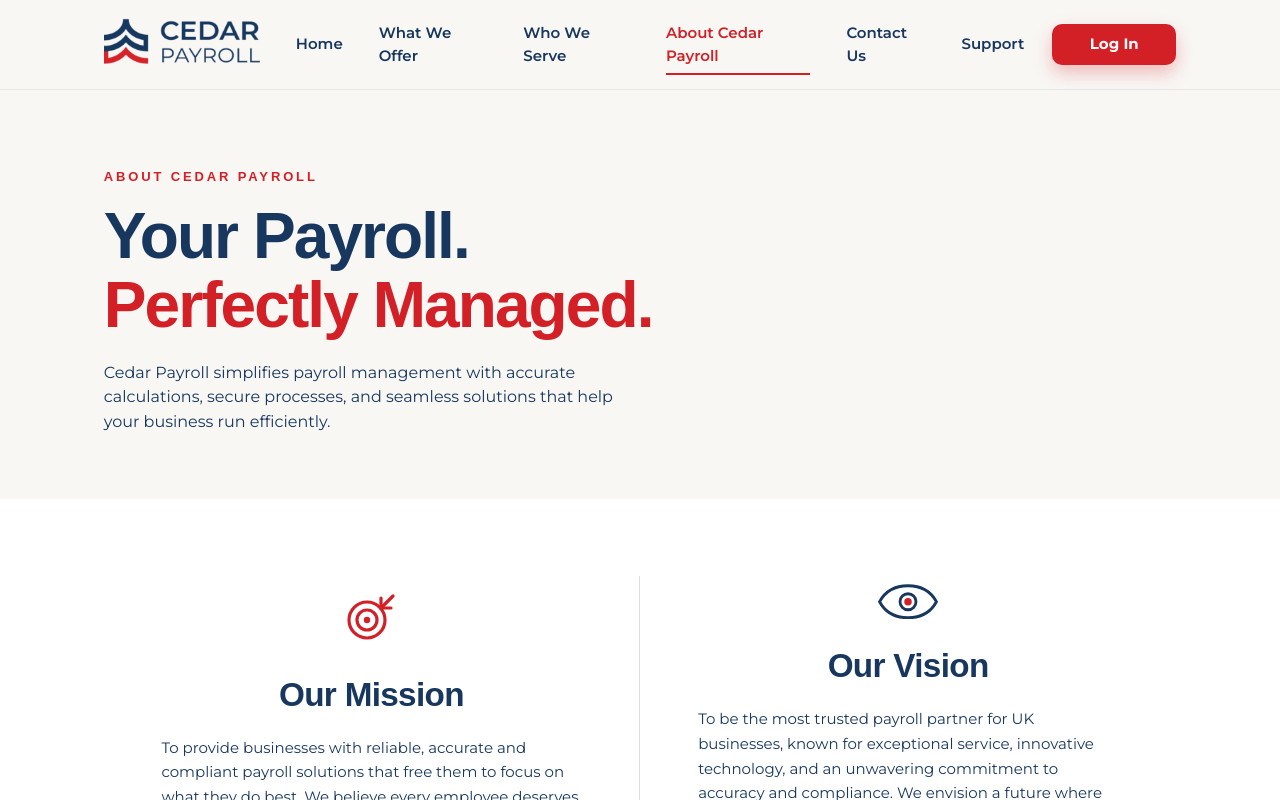
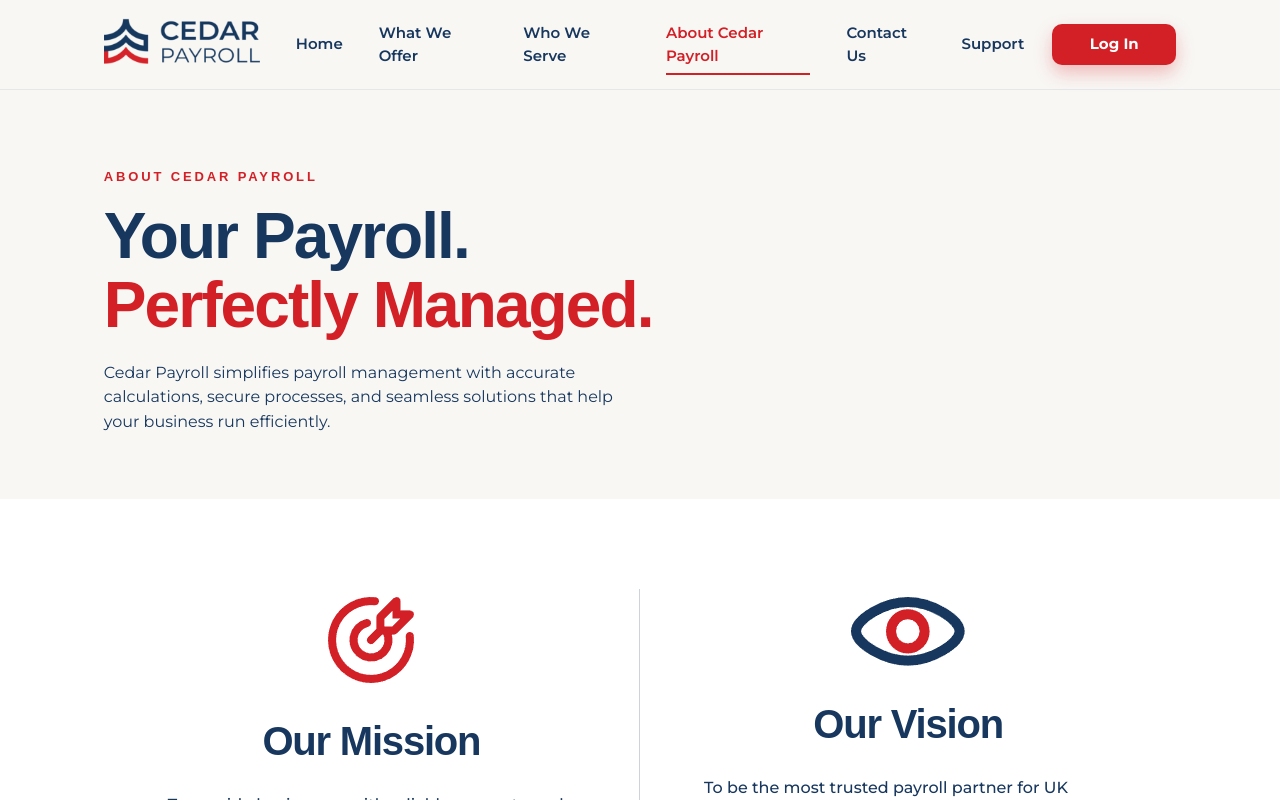
Before and after one commit to its-malaika16/cedar-payroll-frontend, a React (Vite) app: page /about in a window 1280 px wide. Shown: the top 800 px of the page. Built offline with nearby package versions, Linux system fonts and the light colour scheme; a web font is replaced by a local one.

Commit message:
Match About mission and vision to the provided icons

```diff
--- a/site/components/About/vision-mission-section.css
+++ b/site/components/About/vision-mission-section.css
@@ -7,7 +7,7 @@
 .mission-vision-container {
   width: min(var(--page-max), 100%);
   margin: 0 auto;
-  padding: clamp(48px, 6vw, 80px) var(--page-gutter);
+  padding: clamp(56px, 7vw, 96px) var(--page-gutter);
   display: grid;
   grid-template-columns: 1fr 1fr;
 }
@@ -16,48 +16,53 @@
   display: flex;
   flex-direction: column;
   align-items: center;
-  text-align: center;
-  padding: 8px clamp(24px, 4vw, 48px);
+  padding: 8px clamp(28px, 5vw, 72px);
 }
 
 .mission-card:first-child {
-  border-right: 1px solid rgba(23, 55, 94, 0.16);
+  border-right: 1px solid rgba(23, 55, 94, 0.22);
 }
 
 .mission-icon {
   display: block;
-  width: 64px;
+  width: 86px;
   height: auto;
-  margin-bottom: 22px;
+  margin-bottom: 28px;
+}
+
+.mission-card:last-child .mission-icon {
+  width: 114px;
 }
 
 .mission-title {
-  margin: 0 0 16px;
+  margin: 0 0 20px;
   color: var(--primary);
-  font-size: clamp(26px, 2.6vw, 34px);
+  font-size: clamp(32px, 3.2vw, 40px);
   font-weight: 800;
-  letter-spacing: -0.02em;
+  letter-spacing: -0.03em;
+  text-align: center;
 }
 
 .mission-description {
-  margin: 0 auto;
-  max-width: 28em;
+  margin: 0;
+  width: 100%;
   color: var(--primary);
-  font-size: clamp(15px, 1.05vw, 17px);
-  line-height: 1.65;
+  font-size: clamp(16px, 1.15vw, 18px);
+  line-height: 1.7;
+  font-weight: 500;
   text-align: left;
 }
 
 @media (max-width: 800px) {
   .mission-vision-container {
     grid-template-columns: 1fr;
-    gap: 36px;
+    gap: 40px;
   }
 
   .mission-card:first-child {
     border-right: 0;
-    border-bottom: 1px solid rgba(23, 55, 94, 0.16);
-    padding-bottom: 36px;
+    border-bottom: 1px solid rgba(23, 55, 94, 0.22);
+    padding-bottom: 40px;
   }
 }
 }
--- a/site/components/About/vision-mission-section.jsx
+++ b/site/components/About/vision-mission-section.jsx
@@ -1,60 +1,18 @@
 import "./vision-mission-section.css";
-
-const MissionIcon = () => (
-  <svg
-    className="mission-icon"
-    viewBox="0 0 64 64"
-    fill="none"
-    aria-hidden="true"
-    focusable="false"
-  >
-    <circle cx="28" cy="36" r="18" stroke="#d32027" strokeWidth="3.2" />
-    <circle cx="28" cy="36" r="10" stroke="#d32027" strokeWidth="3.2" />
-    <circle cx="28" cy="36" r="3.2" fill="#d32027" />
-    <path
-      d="M42 14v10h10"
-      stroke="#d32027"
-      strokeWidth="3.2"
-      strokeLinecap="round"
-      strokeLinejoin="round"
-    />
-    <path
-      d="M42 24 54 12"
-      stroke="#d32027"
-      strokeWidth="3.2"
-      strokeLinecap="round"
-    />
-  </svg>
-);
-
-const VisionIcon = () => (
-  <svg
-    className="mission-icon"
-    viewBox="0 0 72 40"
-    fill="none"
-    aria-hidden="true"
-    focusable="false"
-  >
-    <path
-      d="M4 20c6.5-12 16.5-18 32-18s25.5 6 32 18c-6.5 12-16.5 18-32 18S10.5 32 4 20Z"
-      stroke="#17375e"
-      strokeWidth="3.2"
-      strokeLinejoin="round"
-    />
-    <circle cx="36" cy="20" r="9" stroke="#17375e" strokeWidth="3.2" />
-    <circle cx="36" cy="20" r="4.2" fill="#d32027" />
-  </svg>
-);
 
 const sections = [
   {
-    icon: <MissionIcon />,
+    icon: "/assets/icons/about/mission.png",
+    width: 86,
+    height: 86,
     title: "Our Mission",
     description:
       "To provide businesses with reliable, accurate and compliant payroll solutions that free them to focus on what they do best. We believe every employee deserves to be paid accurately and on time, and every business deserves peace of mind when it comes to their payroll.",
   },
   {
-    icon: <VisionIcon />,
+    icon: "/assets/icons/about/vision.png",
+    width: 114,
+    height: 69,
     title: "Our Vision",
     description:
       "To be the most trusted payroll partner for UK businesses, known for exceptional service, innovative technology, and an unwavering commitment to accuracy and compliance. We envision a future where payroll is simple, stress-free, and adds genuine value to every business.",
@@ -67,7 +25,19 @@ const MissionVisionSection = () => {
       <div className="mission-vision-container">
         {sections.map((item) => (
           <article className="mission-card" key={item.title}>
-            {item.icon}
+            <svg
+              className="mission-icon"
+              viewBox={`0 0 ${item.width} ${item.height}`}
+              aria-hidden="true"
+              focusable="false"
+            >
+              <image
+                href={item.icon}
+                width={item.width}
+                height={item.height}
+                preserveAspectRatio="xMidYMid meet"
+              />
+            </svg>
             <h2 className="mission-title">{item.title}</h2>
             <p className="mission-description">{item.description}</p>
           </article>
```
Also changed, not shown: public/assets/icons/about/mission.png (added), public/assets/icons/about/vision.png (added).
